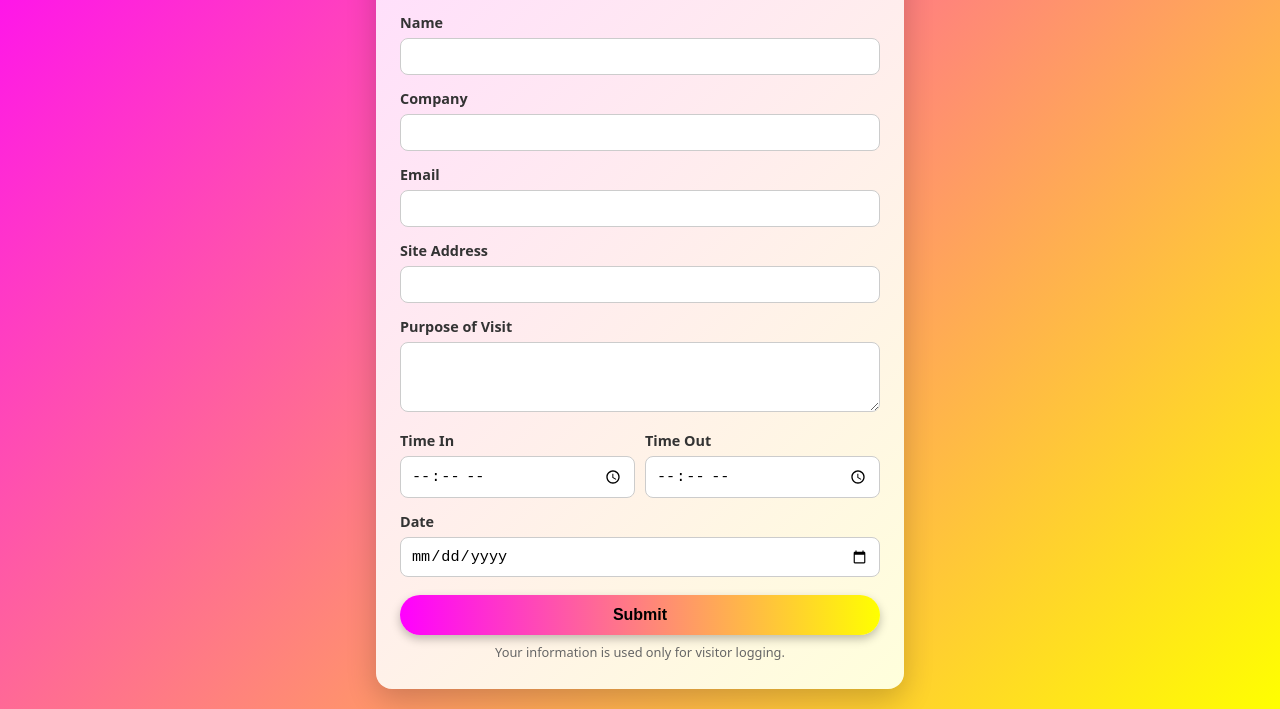
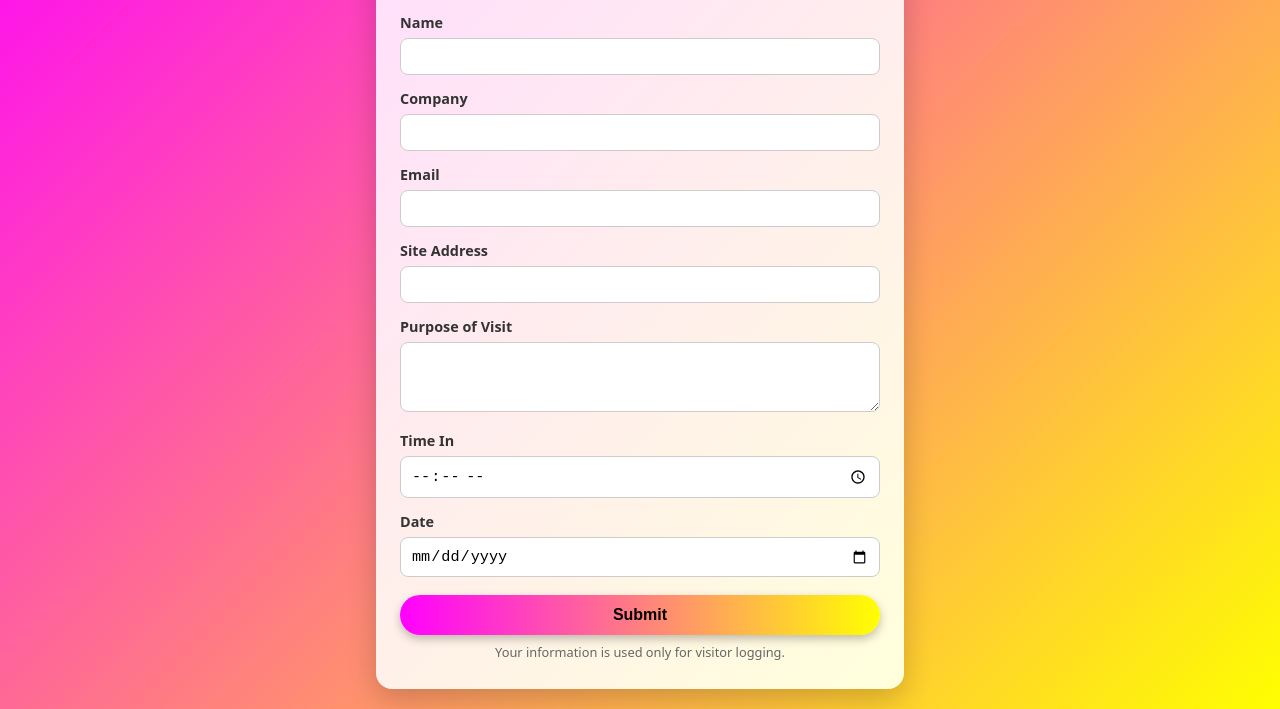
Before and after one commit to LeeWolves73/Contractor-sign-in-form, a website: page index.html in a window 1280 px wide. Shown: the part 188-897 px from the top of the page. Drawn offline with Linux system fonts and the light colour scheme.

Commit message:
Update index.html

```diff
--- a/index.html
+++ b/index.html
@@ -226,11 +226,6 @@
             <label>Time In</label>
             <input name="timeIn" type="time" required />
           </div>
-
-          <div>
-            <label>Time Out</label>
-            <input name="timeOut" type="time" required />
-          </div>
         </div>
 
         <label>Date</label>
```
